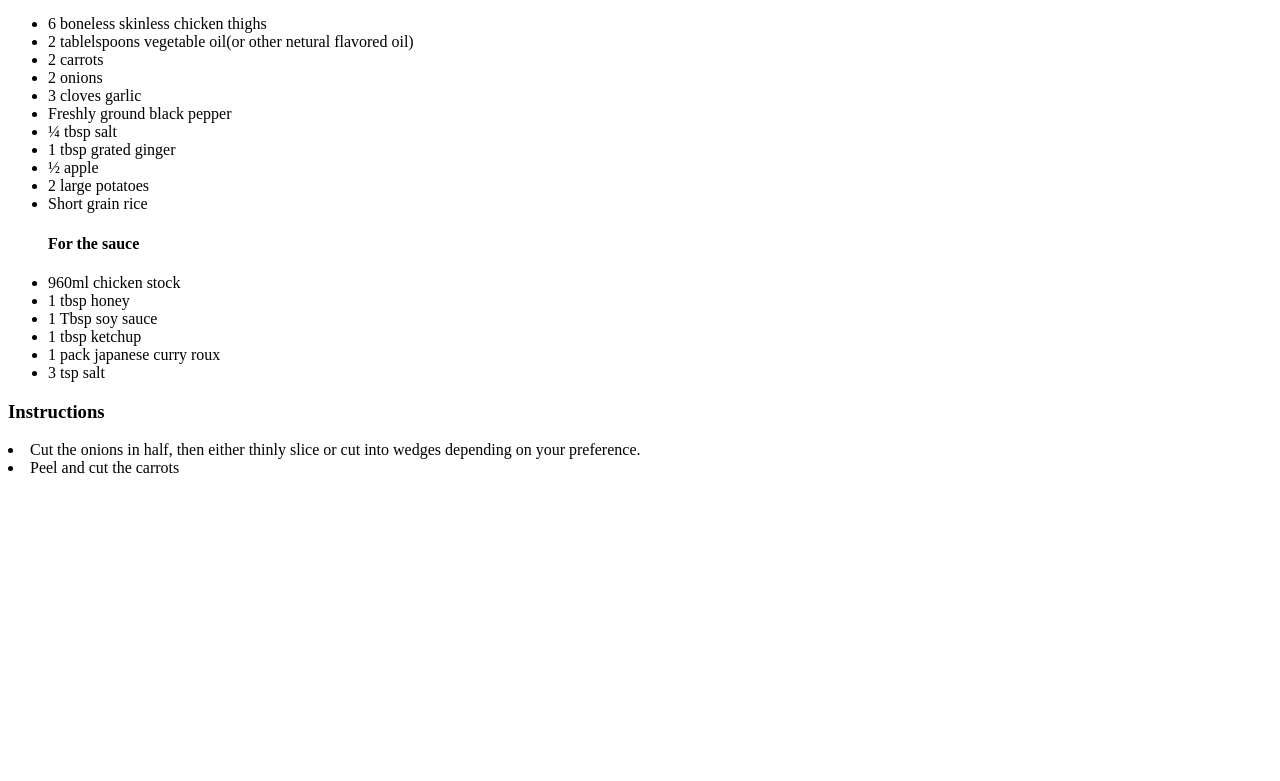
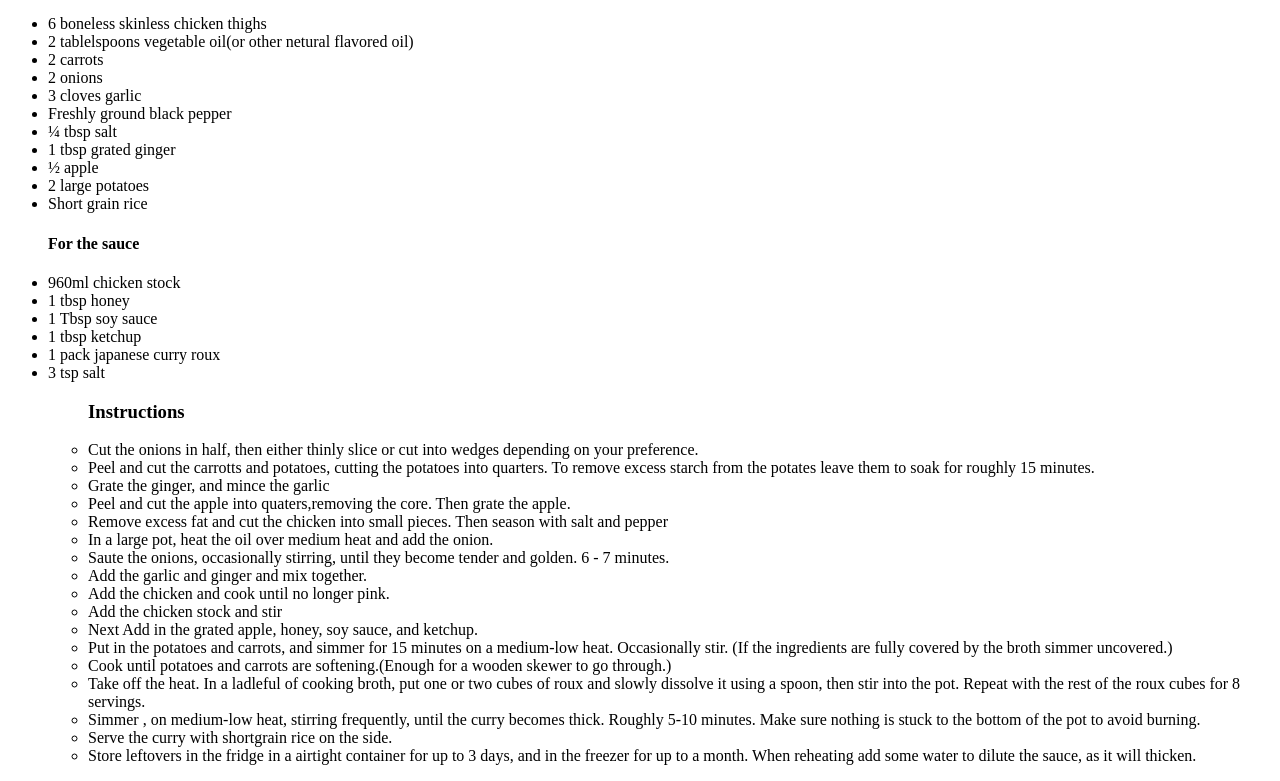
Before and after one commit to CourtlandPinnock/odin-recipes, a plain HTML site: page recipes/curry/curry.html in a window 1280 px wide. Shown: the part 793-1574 px from the top of the page. Before the commit the page ends 1278 px from the top, so only its background shows below. Drawn offline with Linux system fonts and the light colour scheme.

Commit message:
Information updated. Added headings, description, ingredients, and instructions.

```diff
--- a/recipes/curry/curry.html
+++ b/recipes/curry/curry.html
@@ -14,11 +14,13 @@
             Curry was introduced to the United Kingdom in the 17th century,and made it to japan by way of the british in the 1800s when the indian subcontinent was still under british colonial control.
             As with almost all the variations of this dish, japan refined the curry for japanese tastes.
         </p>
+
         <p> What makes kare rice stand out and uniqally japanese, well there are a number of key differences. To start japanese curry is typically milder and less spicy than those around world, making enjoyable for people of all ages.
             The sauce has a much thicker consistency, is sweeter and a perfect meal for a cold winter day.
         </p>
         <h3></h3>
         <ul>
+
             <li>6 boneless skinless chicken thighs</li>
             <li>2 tablelspoons vegetable oil(or other netural flavored oil)</li>
             <li>2 carrots</li>
@@ -31,9 +33,8 @@
             <li>2 large potatoes</li>
             <li>Short grain rice</li>
 
+            <h4>For the sauce</h4>
 
-
-            <h4>For the sauce</h4>
             <li>960ml chicken stock</li>
             <li>1 tbsp honey</li>
             <li>1 Tbsp soy sauce</li>
@@ -41,13 +42,28 @@
             <li>1 pack japanese curry roux</li>
             <li>3 tsp salt</li>
 
-        </ul>
+        <ul>
 
         <h3>Instructions</h3>
         <li>Cut the onions in half, then either thinly slice or cut into wedges depending on your preference.</li>
-        <li>Peel and cut the carrots</li>
+        <li>Peel and cut the carrotts and potatoes, cutting the potatoes into quarters. To remove excess starch from the potates leave them to soak for roughly 15 minutes.</li>
+        <li>Grate the ginger, and mince the garlic</li>
+        <li>Peel and cut the apple into quaters,removing the core. Then grate the apple.</li>
+        <li>Remove excess fat and cut the chicken into small pieces. Then season with salt and pepper</li>
+        <li>In a large pot, heat the oil over medium heat and add the onion.</li>
+        <li>Saute the onions, occasionally stirring, until they become tender and golden. 6 - 7 minutes.</li>
+        <li>Add the garlic and ginger and mix together.</li>
+        <li>Add the chicken and cook until no longer pink.</li>
+        <li>Add the chicken stock and stir</li>
+        <li>Next Add in the grated apple, honey, soy sauce, and ketchup.</li>
+        <li>Put in the potatoes and carrots, and simmer for 15 minutes on a medium-low heat. Occasionally stir. (If the ingredients are fully covered by the broth simmer uncovered.)</li>
+        <li>Cook until potatoes and carrots are softening.(Enough for a wooden skewer to go through.)</li>
+        <li>Take off the heat. In a ladleful of cooking broth, put one or two cubes of roux and slowly dissolve it using a spoon, then stir into the pot. Repeat with the rest of the roux cubes for 8 servings. </li>
+        <li>Simmer , on medium-low heat, stirring frequently, until the curry becomes thick. Roughly 5-10 minutes. Make sure nothing is stuck to the bottom of the pot to avoid burning.</li>
+        <li>Serve the curry with shortgrain rice on the side.</li>
+        <li>Store leftovers in the fridge in a airtight container for up to 3 days, and in the freezer for up to a month. When reheating add some water to dilute the sauce, as it will thicken.</li>
 
-
+        </ul>
 
     </body>
 
```
